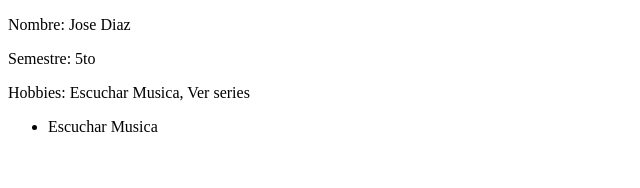
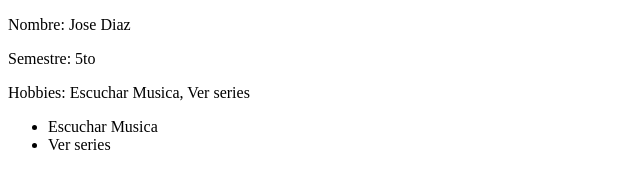
Before and after one commit to JoseMDR19/Taller_Git_Github_y_Netlify, a plain HTML site: page index.html in a window 1280 px wide. Shown: the full height of the page, 0-640 px from the left. Drawn offline with Linux system fonts and the light colour scheme.

Commit message:
Agregue segundo hobbie

```diff
--- a/index.html
+++ b/index.html
@@ -11,6 +11,7 @@
     <p>Hobbies: Escuchar Musica, Ver series</p>
     <ul>
         <li>Escuchar Musica</li>
+        <li>Ver series</li>
 
 
 </body>
```
